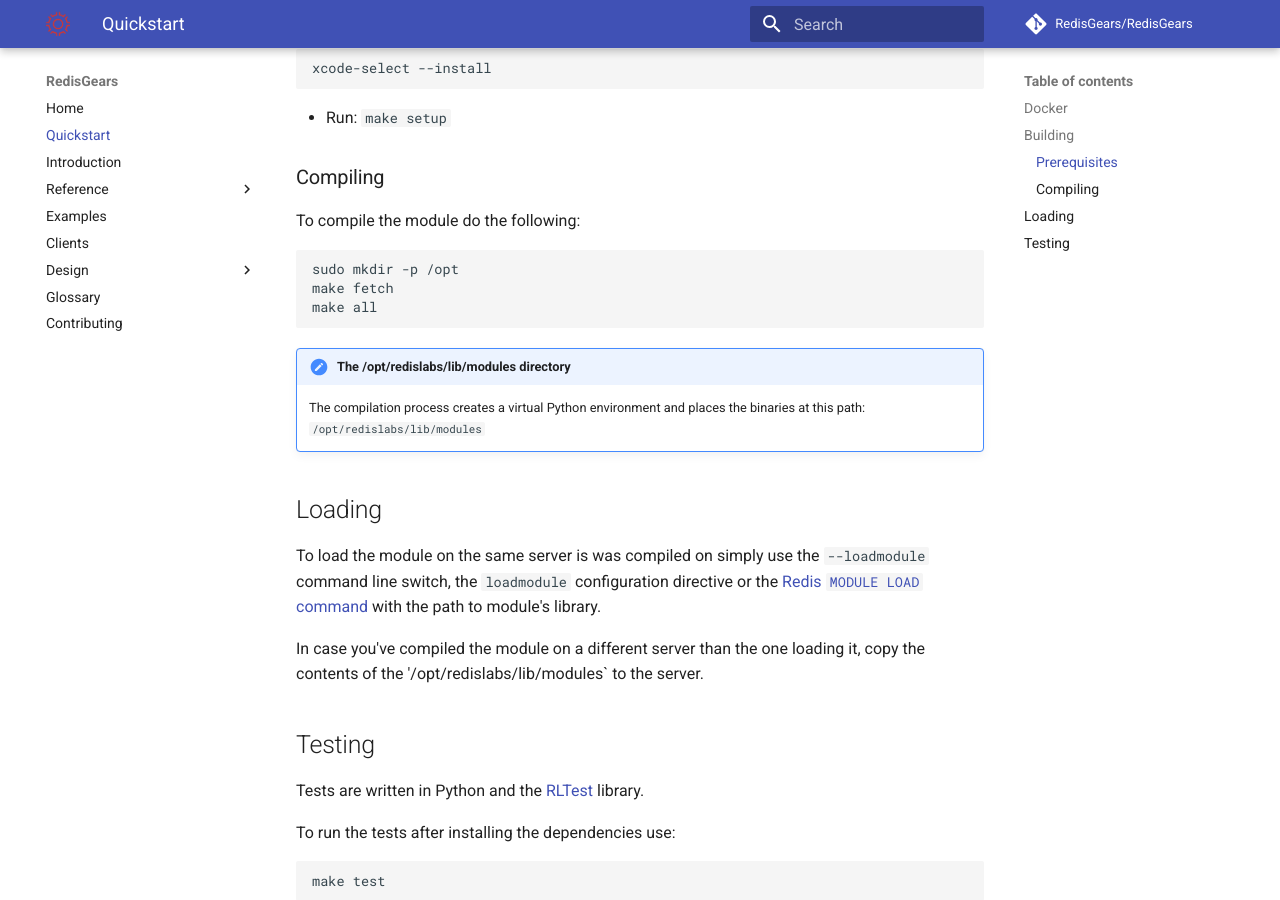
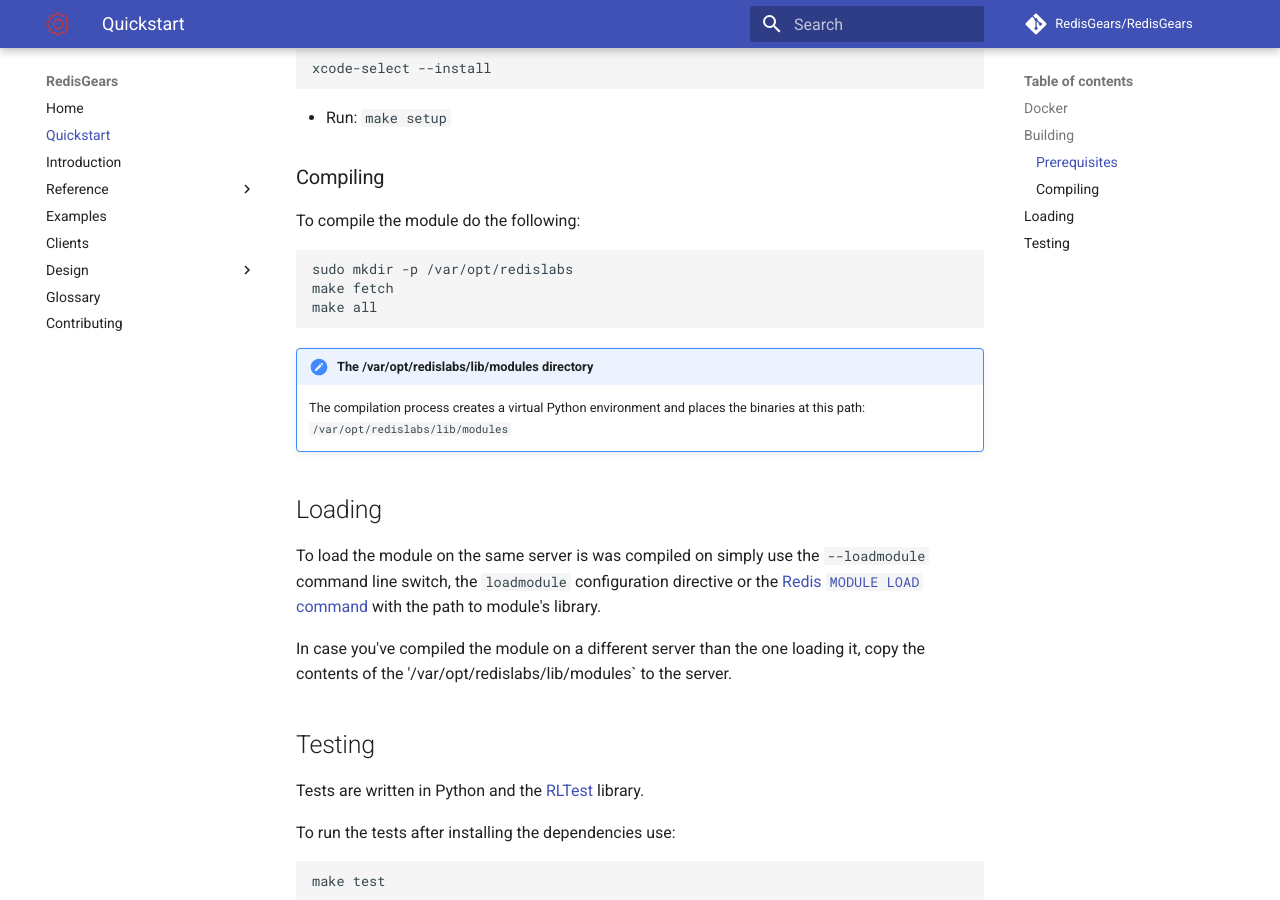
Before and after one commit to RedisGears/RedisGears, an MkDocs documentation site: the page built from docs/quickstart.md, in a window 1280 px wide and 900 px high, scrolled down 810 px. Built offline with MkDocs 1.6.1 and Material for MkDocs 9.7.7, drawn with Linux system fonts in a browser that asks for light colours; comment, search, counter and statistics services are not loaded.

Commit message:
Small doc changes (#255)
* Small doc changes

Fix quick start doc

* Update quickstart.md

````diff
--- a/docs/quickstart.md
+++ b/docs/quickstart.md
@@ -35,18 +35,18 @@
 To compile the module do the following:
 
 ```
-sudo mkdir -p /opt
+sudo mkdir -p /var/opt/redislabs
 make fetch
 make all
 ```
 
-!!! important "The /opt/redislabs/lib/modules directory"
-    The compilation process creates a virtual Python environment and places the binaries at this path: `/opt/redislabs/lib/modules`
+!!! important "The /var/opt/redislabs/lib/modules directory"
+    The compilation process creates a virtual Python environment and places the binaries at this path: `/var/opt/redislabs/lib/modules`
 
 ## Loading
 To load the module on the same server is was compiled on simply use the `--loadmodule` command line switch, the `loadmodule` configuration directive or the [Redis `MODULE LOAD` command](https://redis.io/commands/module-load) with the path to module's library.
 
-In case you've compiled the module on a different server than the one loading it, copy the contents of the '/opt/redislabs/lib/modules` to the server.
+In case you've compiled the module on a different server than the one loading it, copy the contents of the '/var/opt/redislabs/lib/modules` to the server.
 
 ## Testing
 Tests are written in Python and the [RLTest](https://github.com/RedisLabsModules/RLTest) library.
````
